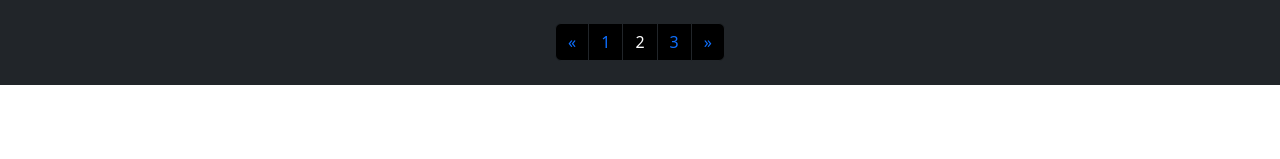
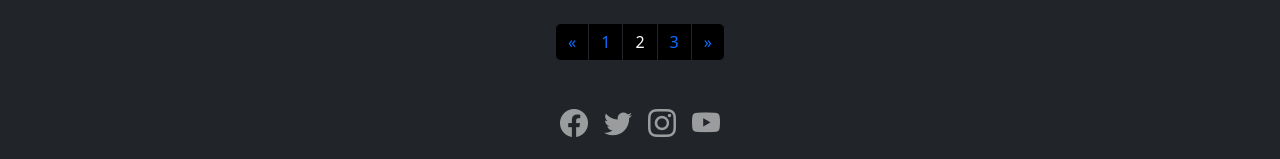
Before and after one commit to VicDel05/Laboratorio6, a plain HTML site: page pagina2.html in a window 1280 px wide. Shown: the part 2295-2454 px from the top of the page. Before the commit the page ends 2380 px from the top, so only its background shows below. Drawn offline with nearby package versions, Linux system fonts and the light colour scheme.

Commit message:
icones de redes

```diff
--- a/pagina2.html
+++ b/pagina2.html
@@ -6,6 +6,7 @@
     <title>Página 2</title>
     <!-- CSS BOOTSTRAP -->
     <link href="https://cdn.jsdelivr.net/npm/bootstrap@5.3.3/dist/css/bootstrap.min.css" rel="stylesheet" integrity="sha384-QWTKZyjpPEjISv5WaRU9OFeRpok6YctnYmDr5pNlyT2bRjXh0JMhjY6hW+ALEwIH" crossorigin="anonymous">
+    <link href="https://cdn.jsdelivr.net/npm/bootstrap-icons/font/bootstrap-icons.css" rel="stylesheet">
 </head>
 <body>
 
@@ -200,6 +201,17 @@
 
     </div>
 
+    <nav class="navbar navbar-expand-lg navbar-dark bg-dark">
+        <div class="container-fluid">
+          <div class="navbar-nav mx-auto">
+            <a class="nav-link" href="https://www.facebook.com/gunsnroses"><i class="bi bi-facebook fs-3"></i></a>
+            <a class="nav-link" href="https://twitter.com/gunsnroses?ref_src=twsrc%5Egoogle%7Ctwcamp%5Eserp%7Ctwgr%5Eauthor"><i class="bi bi-twitter fs-3"></i></a>
+            <a class="nav-link" href="https://www.instagram.com/gunsnroses/"><i class="bi bi-instagram fs-3"></i></a>
+            <a class="nav-link" href="https://www.youtube.com/channel/UCIak6JLVOjqhStxrL1Lcytw"><i class="bi bi-youtube fs-3"></i></a>
+          </div>
+        </div>
+      </nav>
+
     <!-- SCRIPT BOOTSTRAP -->
     <script src="https://cdn.jsdelivr.net/npm/bootstrap@5.3.3/dist/js/bootstrap.bundle.min.js" integrity="sha384-YvpcrYf0tY3lHB60NNkmXc5s9fDVZLESaAA55NDzOxhy9GkcIdslK1eN7N6jIeHz" crossorigin="anonymous"></script>
 
```
Also changed, not shown: pagina1.html (+11 -0 lines), pagina3.html (+11 -0 lines), 2005366.txt (added).
